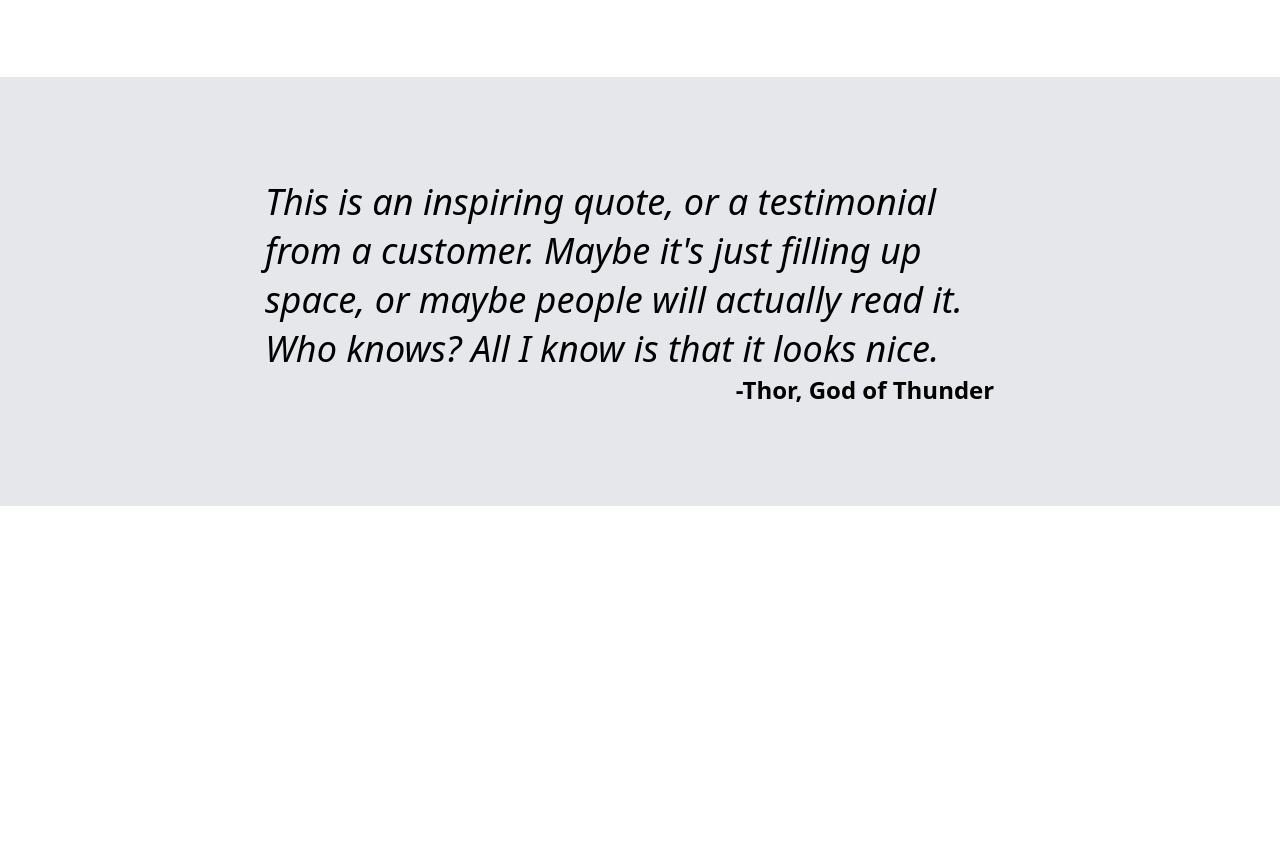
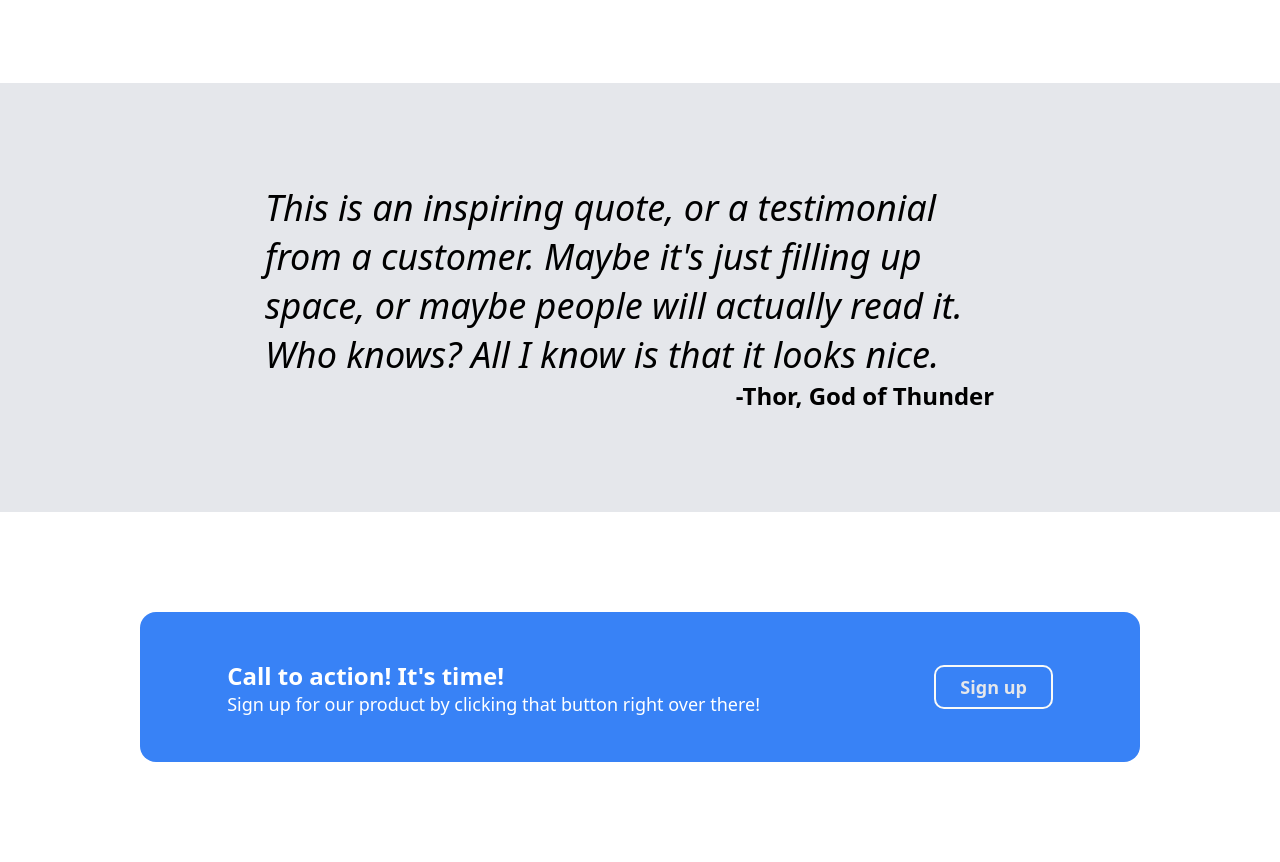
Before and after one commit to hammy412/landing-page, a plain HTML site: page index.html in a window 1280 px wide. Shown: the part 964-1826 px from the top of the page. Before the commit the page ends 1470 px from the top, so only its background shows below. Drawn offline with Linux system fonts and the light colour scheme.

Commit message:
Call to action complete

```diff
--- a/index.html
+++ b/index.html
@@ -57,5 +57,17 @@
         <div class="quote-credit">-Thor, God of Thunder</div>
     </div>
 
+    <div class="action">
+        <div class="action-main">
+            <div class="action-left">
+                <div class="action-header">Call to action! It's time!</div>
+                <div class="action-text">Sign up for our product by clicking that button right over there!</div>
+            </div>
+            <div class="action-right">
+                <button>Sign up</button>
+            </div>
+        </div>
+    </div>
+
 </body>
 </html>
--- a/styles.css
+++ b/styles.css
@@ -60,6 +60,7 @@ button {
     border-radius: 10px;
     align-self: flex-start;
     font-weight: bold;
+    font-size: 18px
 }
 
 img {
@@ -140,3 +141,35 @@ ul {
     font-size: 24px;
     font-weight: bold;
 }
+
+.action {
+    display: flex;
+    justify-content: center;
+    align-items: center;
+    padding-top: 100px;
+    padding-bottom: 100px;
+}
+
+.action-main {
+    background-color: #3882F6;
+    color: white;
+    width: 1000px;
+    height: 150px;
+    border-radius: 16px;
+    display: flex;
+    justify-content: space-around;
+    align-items: center;
+}
+
+.action-right button {
+    border: 2px solid #F9FAF8;
+}
+
+.action-header {
+    font-size: 24px;
+    font-weight: bold;
+}
+
+.action-text {
+    font-size: 18px;
+}
```
